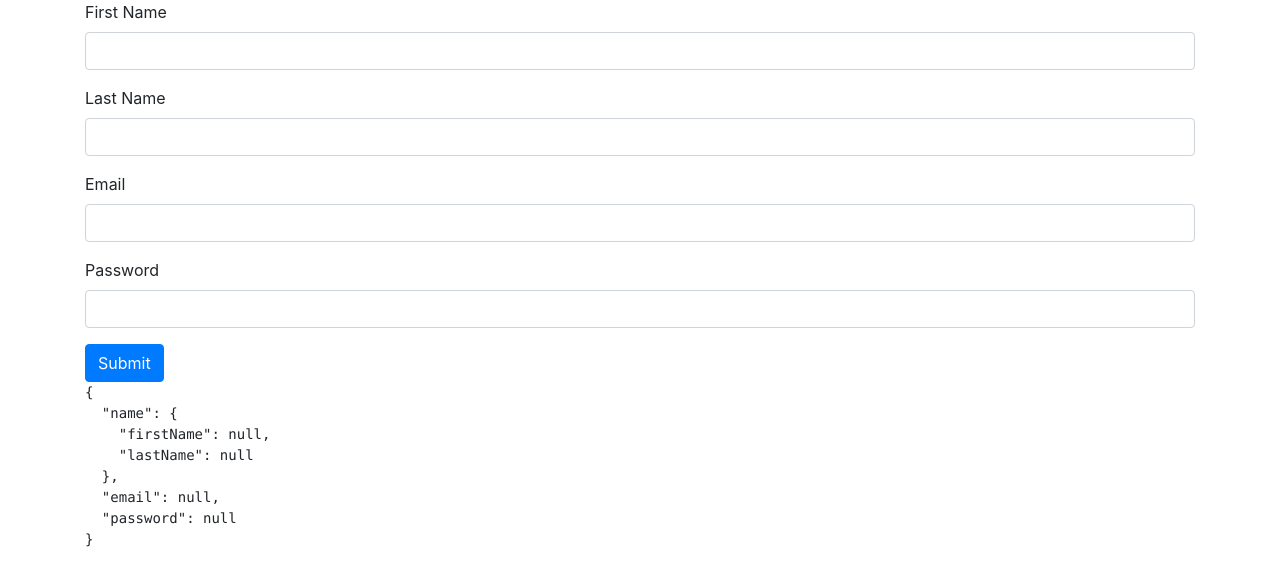
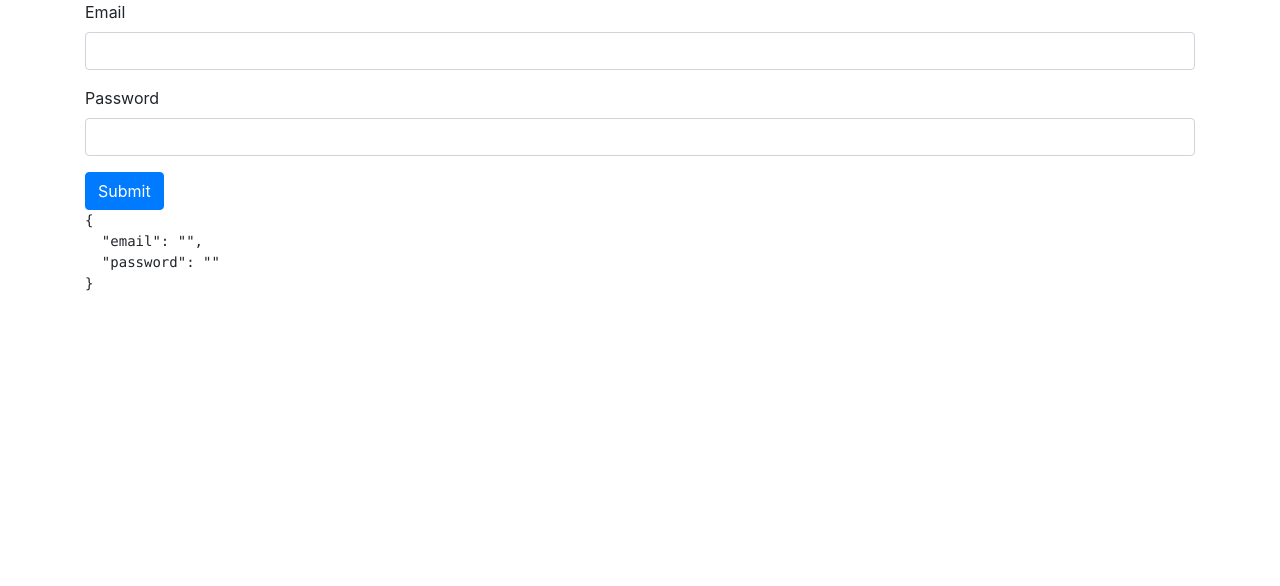
Before and after one commit to mega13d/codecraft-learn-angular, an Angular app in the folder angular-forms/: page /model-driven-forms in a window 1280 px wide. Shown: the top 586 px of the page. Built offline with nearby package versions, Linux system fonts and the light colour scheme.

Commit message:
LANG-1 Angular Forms  * WIP: Add validators for email and password  * Delete unused fields

```diff
--- a/angular-forms/package.json
+++ b/angular-forms/package.json
@@ -19,6 +19,7 @@
     "@angular/platform-browser": "~7.2.0",
     "@angular/platform-browser-dynamic": "~7.2.0",
     "@angular/router": "~7.2.0",
+    "bootstrap": "^4.4.1",
     "core-js": "^2.5.4",
     "rxjs": "~6.3.3",
     "tslib": "^1.9.0",
--- a/angular-forms/src/app/components/model-driven-forms/model-driven-forms.component.html
+++ b/angular-forms/src/app/components/model-driven-forms/model-driven-forms.component.html
@@ -3,29 +3,16 @@
         [formGroup]="myForm"
         (ngSubmit)="onSubmit()"
   >
-    <fieldset formGroupName="name">
-      <div class="form-group">
-        <label>First Name</label>
-        <input type="text"
-               class="form-control"
-               formControlName="firstName"
-        >
-      </div>
-      <div class="form-group">
-        <label>Last Name</label>
-        <input type="text"
-               class="form-control"
-               formControlName="lastName"
-        >
-      </div>
-    </fieldset>
-
     <div class="form-group">
       <label>Email</label>
       <input type="email"
              class="form-control"
              formControlName="email"
-             required>
+             required
+             [ngClass]="{
+        'is-invalid': email.invalid && (email.dirty || email.touched),
+        'is-valid': email.valid && (email.dirty || email.touched)
+      }">
     </div>
 
     <div class="form-group">
--- a/angular-forms/src/app/components/model-driven-forms/model-driven-forms.component.ts
+++ b/angular-forms/src/app/components/model-driven-forms/model-driven-forms.component.ts
@@ -1,5 +1,5 @@
 import { Component, OnInit } from '@angular/core';
-import {FormControl, FormGroup} from '@angular/forms';
+import {FormControl, FormGroup, Validators} from '@angular/forms';
 import {ReactiveFormsModule} from '@angular/forms';
 
 @Component({
@@ -9,19 +9,14 @@ import {ReactiveFormsModule} from '@angular/forms';
 })
 export class ModelDrivenFormsComponent implements OnInit {
   myForm: FormGroup;
-
+  email: FormControl;
+  password: FormControl;
 
   constructor() { }
 
   ngOnInit() {
-    this.myForm = new FormGroup({
-      name: new FormGroup({
-        firstName: new FormControl(),
-        lastName: new FormControl()
-      }),
-      email: new FormControl(),
-      password: new FormControl()
-    });
+    this.createFormControls();
+    this.createForm();
   }
 
   onSubmit() {
@@ -31,4 +26,22 @@ export class ModelDrivenFormsComponent implements OnInit {
       this.myForm.reset();
     }
   }
+
+  private createFormControls() {
+    this.email = new FormControl('', [
+      Validators.required,
+      Validators.pattern("[A-Za-z-]+@edifecs.com")
+    ]);
+    this.password = new FormControl('', [
+      Validators.required,
+      Validators.minLength(6)
+    ]);
+  }
+
+  private createForm() {
+    this.myForm = new FormGroup({
+      email: this.email,
+      password: this.password
+    });
+  }
 }
--- a/angular-forms/tslint.json
+++ b/angular-forms/tslint.json
@@ -57,8 +57,9 @@
     "object-literal-sort-keys": false,
     "ordered-imports": false,
     "quotemark": [
-      true,
-      "single"
+      false,
+      "single",
+      "double"
     ],
     "trailing-comma": false,
     "no-output-on-prefix": true,
```
